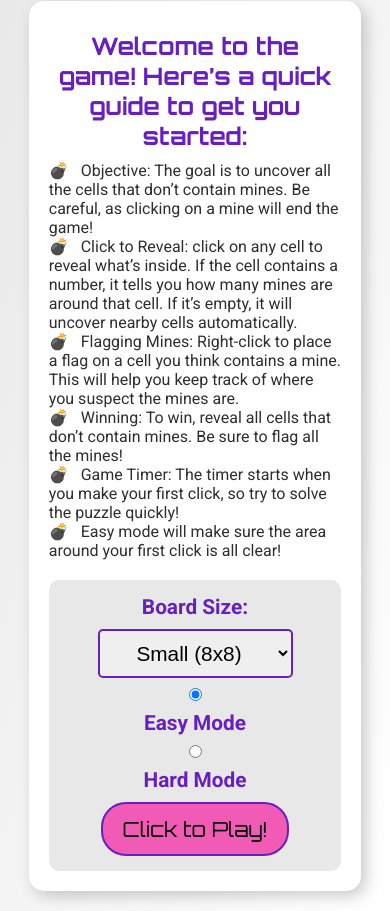
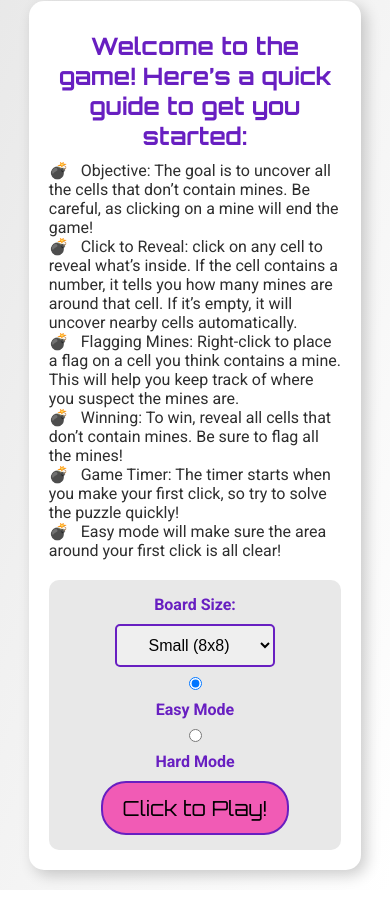
Before and after one commit to abl00mfield/minesweeper, a plain HTML site: page index.html in a window 390 px wide. Shown: the part 60-971 px from the top of the page. After the commit the page ends 950 px from the top, so only its background shows below. Drawn offline with Linux system fonts and the light colour scheme.

Commit message:
adjusted styling for mobile

```diff
--- a/css/style.css
+++ b/css/style.css
@@ -311,6 +311,14 @@ button:hover {
   #intro {
     width: 95%;
   }
+
+  label {
+    font-size: 1em;
+  }
+
+  select {
+    font-size: 1em;
+  }
 }
 
 @media (max-width: 500px) {
```
